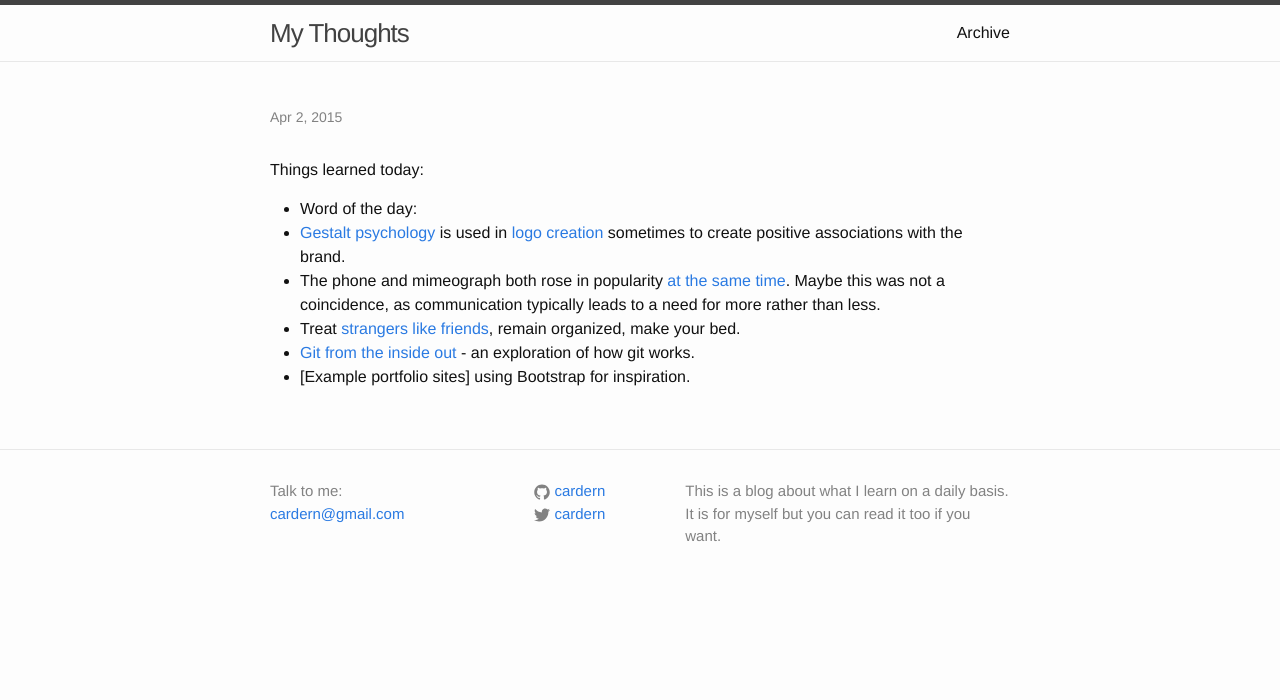
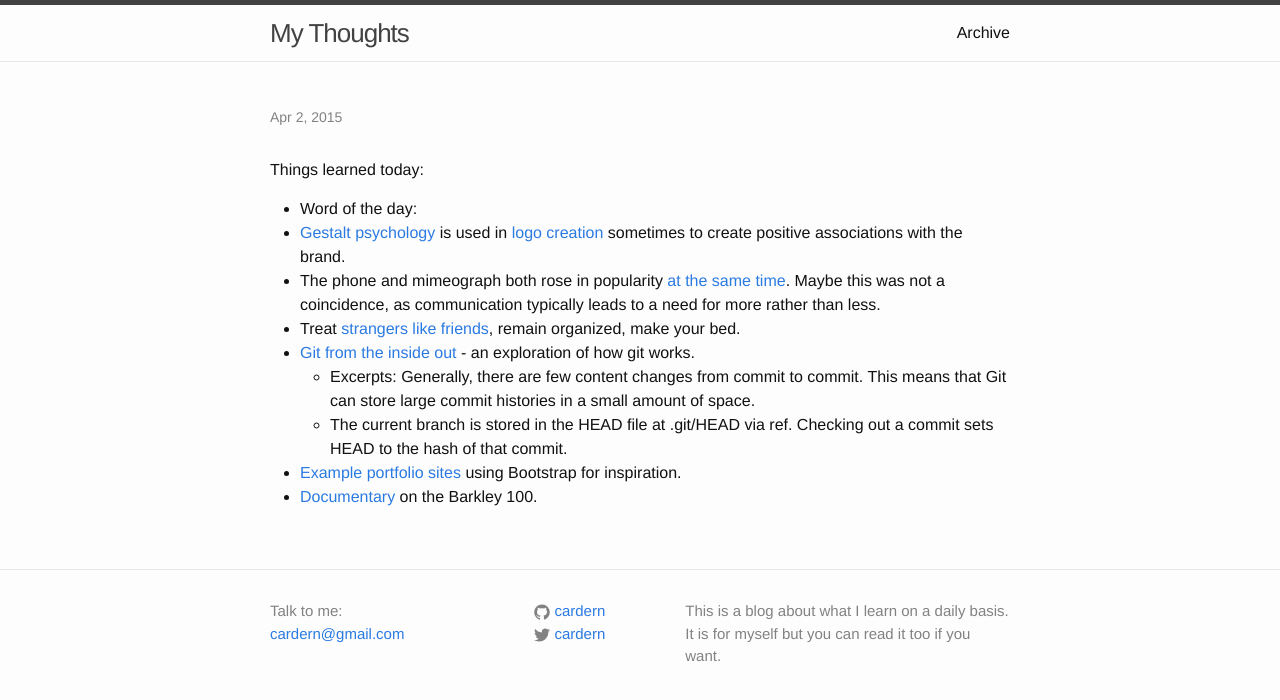
Before and after one commit to cardern/blog, a Jekyll site: the page built from _posts/2015-04-02-18.markdown, in a window 1280 px wide. Shown: the top 700 px of the page. Built offline with Jekyll 4.4.1, drawn with Linux system fonts in a browser that asks for light colours.

Commit message:
4-2 Update

```diff
--- a/_posts/2015-04-02-18.markdown
+++ b/_posts/2015-04-02-18.markdown
@@ -10,4 +10,7 @@ Things learned today:
 * The phone and mimeograph both rose in popularity [at the same time](http://www.gatesnotes.com/media/features/books/Bill_Gates_John_Brooks_Business_Adventures_Review_Xerox_Free_Chapter.pdf). Maybe this was not a coincidence, as communication typically leads to a need for more rather than less.
 * Treat [strangers like friends](http://qr.ae/QZ9GK), remain organized, make your bed.
 * [Git from the inside out](https://codewords.recurse.com/issues/two/git-from-the-inside-out) - an exploration of how git works.
-* [Example portfolio sites] using Bootstrap for inspiration.
+	* Excerpts: Generally, there are few content changes from commit to commit. This means that Git can store large commit histories in a small amount of space.
+	* The current branch is stored in the HEAD file at .git/HEAD via ref. Checking out a commit sets HEAD to the hash of that commit.
+* [Example portfolio sites](https://wrapbootstrap.com/themes/portfolios) using Bootstrap for inspiration.
+* [Documentary](https://vimeo.com/97270099) on the Barkley 100.
```
